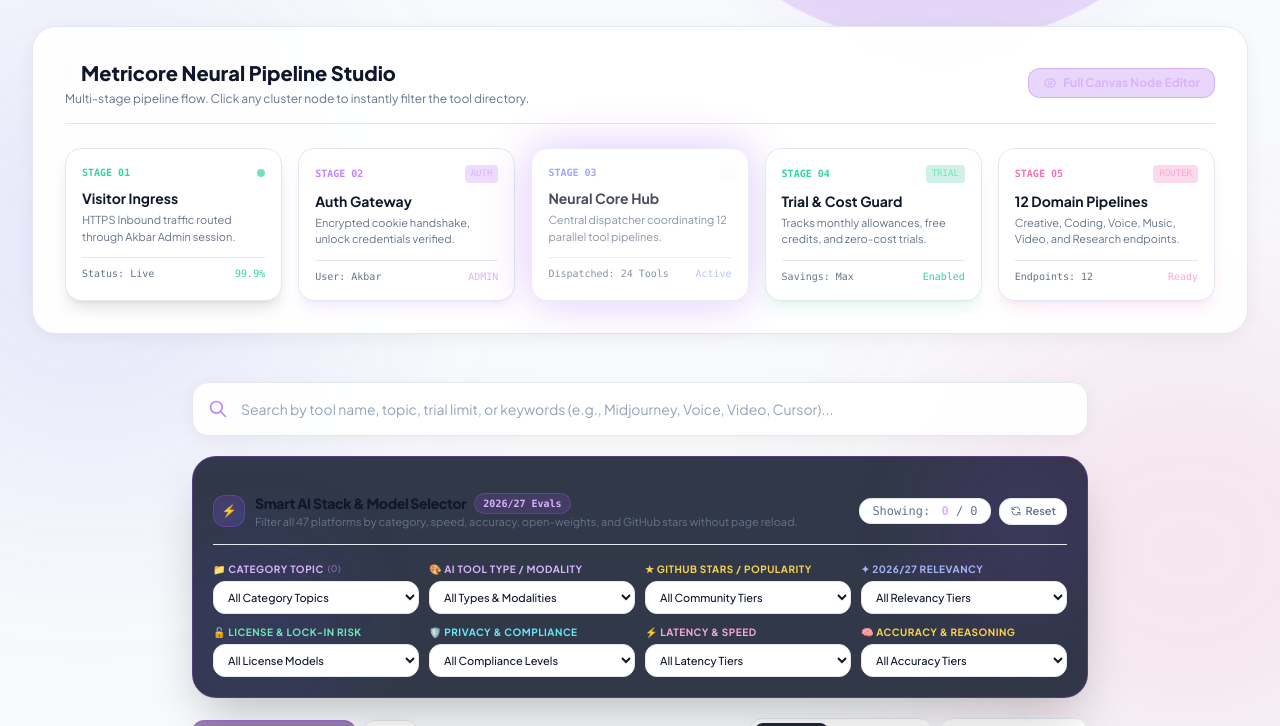
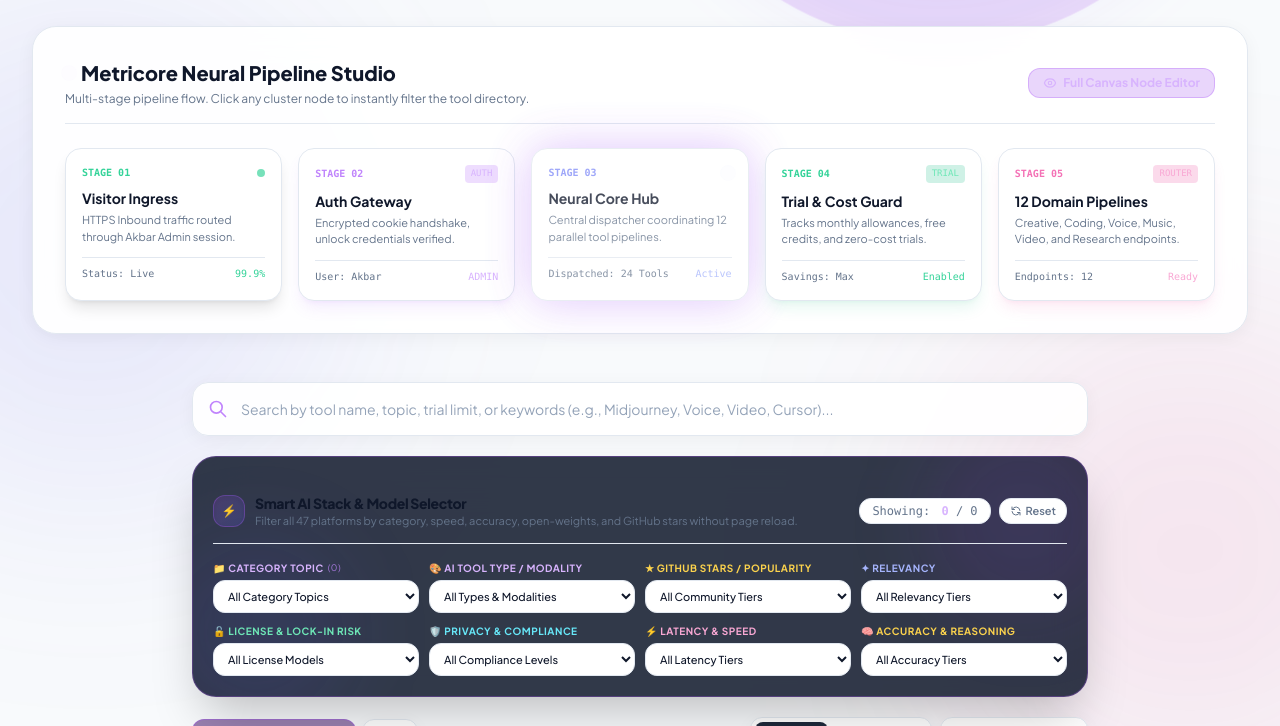
Before and after one commit to AkbarDev/metricore.in, a FastAPI app: template app/templates/index.html in a window 1280 px wide. Shown: the part 466-1192 px from the top of the page. Run offline with FastAPI, Linux system fonts and the light colour scheme; the template is opened without the code that fills it, so the values that code supplies are empty; some libraries are stand-ins or nearby versions.

Commit message:
fix: Remove '2026/27 Evals' label and rename '2026/27 Relevancy' to 'Relevancy'

```diff
--- a/app/templates/components/eval_board.html
+++ b/app/templates/components/eval_board.html
@@ -84,7 +84,7 @@
                         <th class="py-4 px-4 sticky left-0 z-30 bg-slate-950/95 min-w-[220px]">Tool & Platform</th>
                         <th class="py-4 px-4 min-w-[170px]">Provenance & Founders</th>
                         <th class="py-4 px-4 min-w-[150px]">Funding & Status</th>
-                        <th class="py-4 px-4 min-w-[160px]">2026/27 Relevancy</th>
+                        <th class="py-4 px-4 min-w-[160px]">Relevancy</th>
                         <th class="py-4 px-4 min-w-[190px]">1. API & Headless</th>
                         <th class="py-4 px-4 min-w-[180px]">2. License & Risk</th>
                         <th class="py-4 px-4 min-w-[180px]">3. Privacy & Compliance</th>
--- a/app/templates/components/nav_filter_bar.html
+++ b/app/templates/components/nav_filter_bar.html
@@ -13,9 +13,6 @@
             <div>
                 <div class="flex items-center gap-2">
                     <h3 class="text-sm font-extrabold text-white tracking-tight">Smart AI Stack & Model Selector</h3>
-                    <span class="text-[10px] px-2 py-0.5 rounded-full bg-purple-500/15 border border-purple-500/30 text-purple-300 font-mono font-semibold">
-                        2026/27 Evals
-                    </span>
                 </div>
                 <p class="text-[11px] text-slate-400">Filter all 47 platforms by category, speed, accuracy, open-weights, and GitHub stars without page reload.</p>
             </div>
@@ -87,10 +84,10 @@
             </select>
         </div>
 
-        <!-- 4. 2026/2027 RELEVANCY STACK -->
+        <!-- 4. RELEVANCY STACK -->
         <div>
             <label class="block text-[10px] font-bold uppercase tracking-wider text-indigo-300 mb-1 flex items-center gap-1">
-                <span>✦ 2026/27 Relevancy</span>
+                <span>✦ Relevancy</span>
             </label>
             <select id="filter-relevancy" onchange="applyNavFilters()" class="w-full px-2.5 py-2 rounded-xl bg-slate-950/90 border border-slate-800 text-white text-[11px] font-medium focus:outline-none focus:border-purple-500 cursor-pointer">
                 <option value="all">All Relevancy Tiers</option>
```
